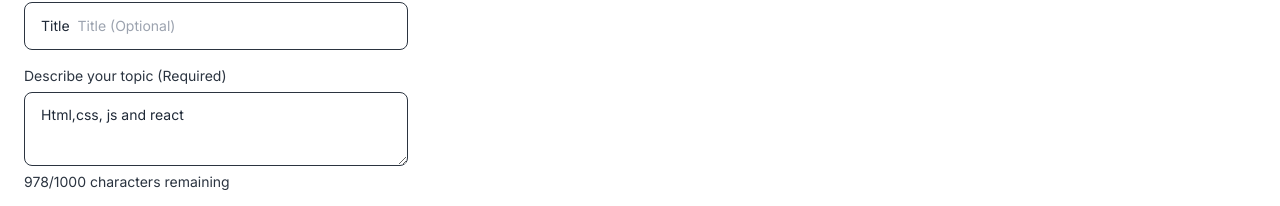
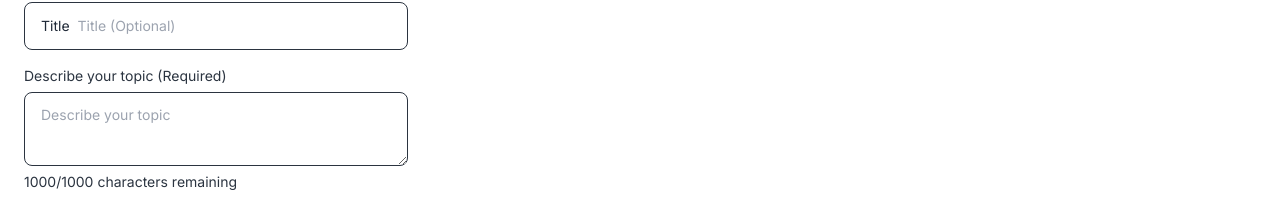
Before and after one commit to omprxz/quizai, a Next.js app: page /quiz/create in a window 1280 px wide. Shown: the part 126-332 px from the top of the page. Built offline with nearby package versions, Linux system fonts and the light colour scheme.

Commit message:
Add create, view, edit, response, header etc.

```diff
--- a/src/app/quiz/create/page.js
+++ b/src/app/quiz/create/page.js
@@ -15,7 +15,7 @@ export default function Page() {
 
   const [formData, setFormData] = useState({
     title: '',
-    description: 'Html,css, js and react',
+    description: '',
     total_questions: '10',
     visibility: 'public',
     level: 'Medium',
```
